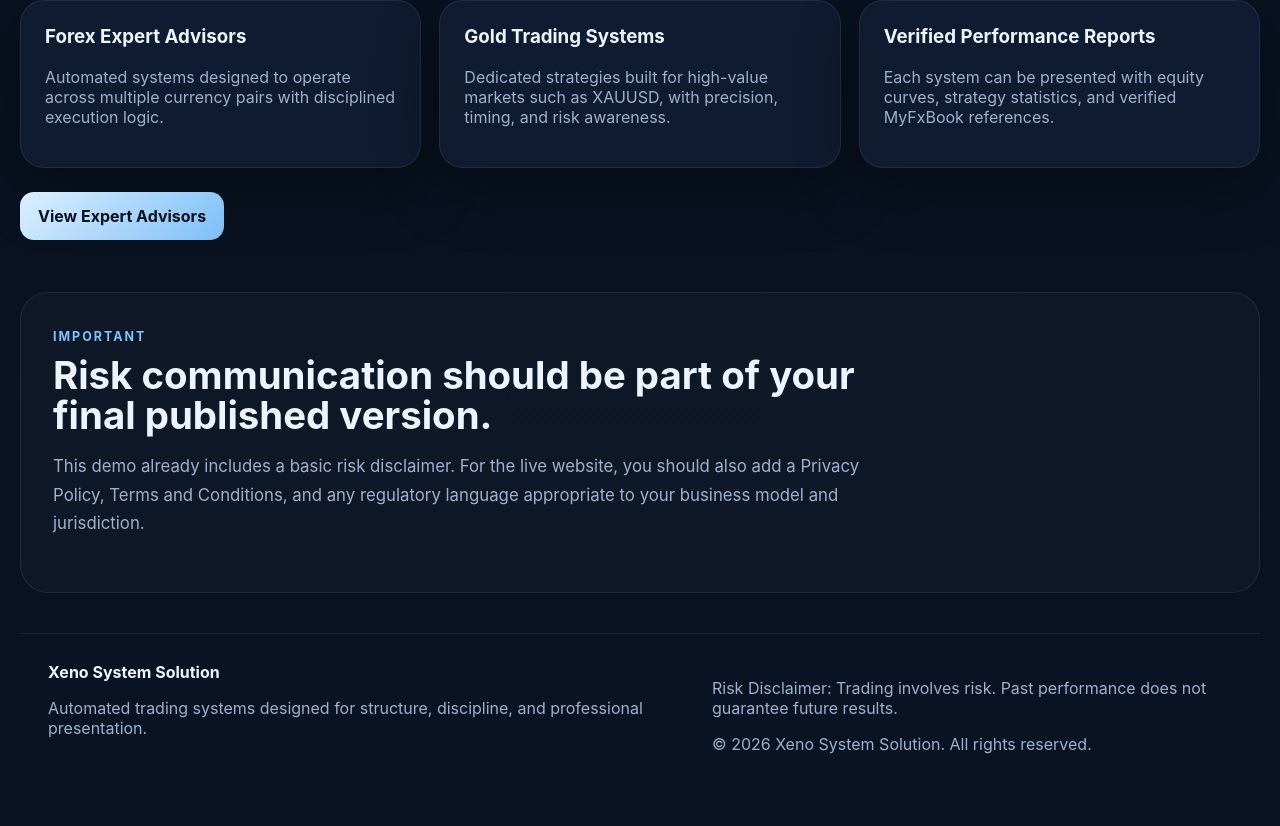
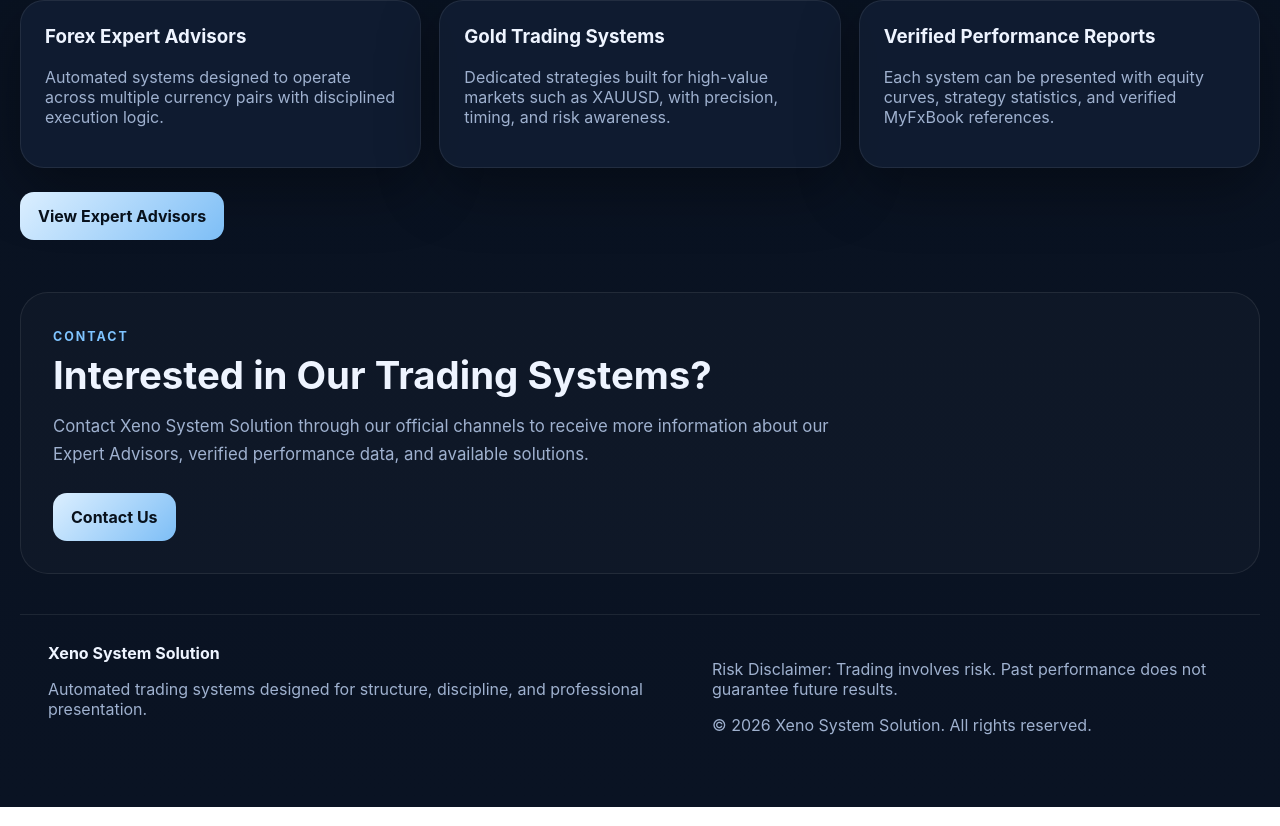
Before and after one commit to giovannimaccioni1989-byte/xeno-system-solution, a React (Vite) app: page / in a window 1280 px wide. Shown: the part 2175-3001 px from the top of the page. Built offline with nearby package versions, Linux system fonts and the light colour scheme.

Commit message:
Update HomePage.jsx

```diff
--- a/src/pages/HomePage.jsx
+++ b/src/pages/HomePage.jsx
@@ -123,12 +123,18 @@ export default function HomePage() {
   </div>
 </section>
 
-      <section className="content-section alt disclaimer-box">
+      <section className="content-section alt">
         <SectionTitle
-          eyebrow="IMPORTANT"
-          title="Risk communication should be part of your final published version."
-          text="This demo already includes a basic risk disclaimer. For the live website, you should also add a Privacy Policy, Terms and Conditions, and any regulatory language appropriate to your business model and jurisdiction."
+          eyebrow="CONTACT"
+          title="Interested in Our Trading Systems?"
+          text="Contact Xeno System Solution through our official channels to receive more information about our Expert Advisors, verified performance data, and available solutions."
         />
+
+        <div className="hero-actions">
+          <Link className="button primary" to="/contacts">
+            Contact Us
+          </Link>
+        </div>
       </section>
     </>
   )
```
